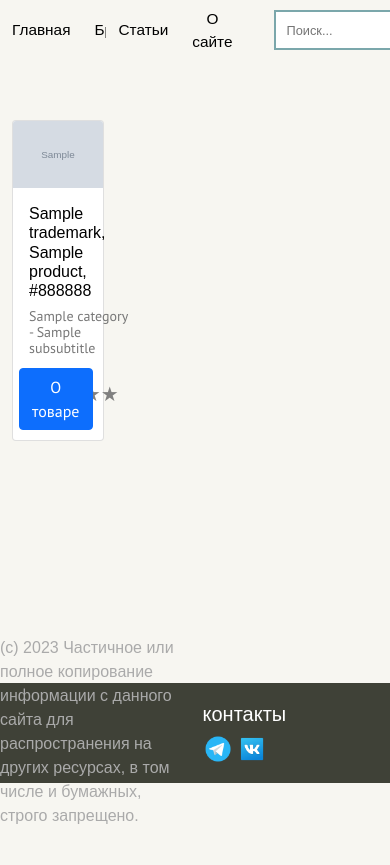
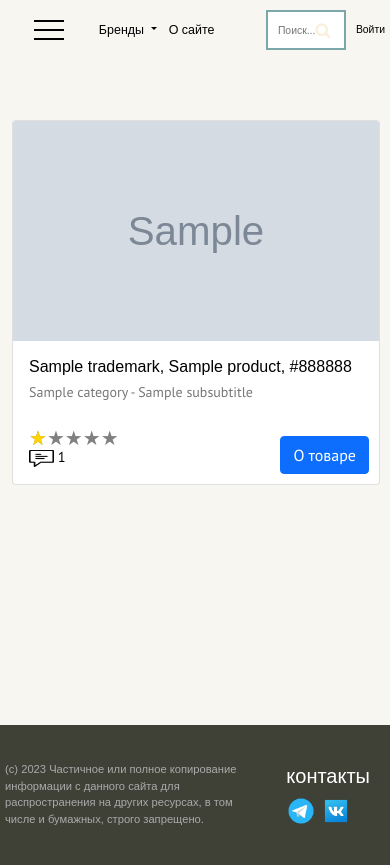
Before and after one commit to ArtemKhrapuzov/Beauty_salon, a Django app: page /new_items/ in a window 390 px wide. Before the commit the page ends 824 px from the top, so only its background shows below. Run offline with Django 4.2, Linux system fonts and the light colour scheme; tables that the repository leaves empty hold one stand-in row (values such as "Sample post"); grey boxes marked "Sample" are stand-in pictures; parts of the project's set-up code (start-up, migrations or seed data) failed here and were passed over; some libraries are stand-ins or nearby versions; some web fonts are replaced.

Commit message:
verstka day7

```diff
--- a/beauty_saloon/service/static/service/css/styles.css
+++ b/beauty_saloon/service/static/service/css/styles.css
@@ -368,6 +368,11 @@ p.link-read-post a {
 	color: #fff;
 	text-decoration: none;
 }
+/* Статьи */
+#cardarticle {
+    width: 33%;
+}
+
 
 div.article-panel {
     background: #eee;
@@ -384,6 +389,11 @@ div.article-panel p.last {
     margin: 0;
     float: right;
 }
+
+.card-img-top {
+    height: 350px;
+}
+/* Конец статьи */
 
 .last-clear {
     position: relative;
@@ -890,8 +900,7 @@ ul.lang-list li a:hover {color: #fdc073;}
     padding-top: 4rem;
 }
 
-.warning, .social {
-  flex: 1;}
+
 
 .social {
     width: 25%;
@@ -903,7 +912,7 @@ ul.lang-list li a:hover {color: #fdc073;}
     position: absolute;
     width: 100%;
     left: 0;
-    height: 100px;
+    height: 140px;
     background: #3F4137;
     z-index:1;
 }
@@ -992,6 +1001,9 @@ ul.lang-list li a:hover {color: #fdc073;}
     }
 
     /* конец карты товаров*/
+    .card-img-top{
+        height: 300px;
+    }
 
 }
 
@@ -1024,7 +1036,6 @@ ul.lang-list li a:hover {color: #fdc073;}
     }
 
     .header__burger {
-
         margin: auto;
         display: block;
         position: relative;
@@ -1092,8 +1103,6 @@ ul.lang-list li a:hover {color: #fdc073;}
         width: 370px;
     }
 
-
-
     .clear button,
     .last-clear {
         display: block;
@@ -1106,24 +1115,145 @@ ul.lang-list li a:hover {color: #fdc073;}
         margin-top: 10px;
     }
 
-
+    /*карты товаров*/
     #cardindex {
         width: 50%;
         margin-bottom:0!important;
     }
+
     /* конец карты товаров*/
     .subscribe {
         margin-top: 1rem;
     }
+    /*карты товаров в сортировке*/
     .btnsort a{
         font-size:0.8rem;
     }
+    /* footer */
     .warning,social {
         padding-top:15px;
         margin-right: 15px;
     }
+    .card-img-top{
+        height: 220px;
+    }
+    .subtitle a,
+    .subsub a,
+    .dropdown-item{
+
+        margin-top: 0;
+    }
 }
+@media (max-width:768px) {
+    .table-page {
+        max-width: 568px;
+    }
+    ul.mainmenu {
+        max-width: 568px;
+        font-size: 0.7em;
+        padding:0;
+    }
+    ul.mainmenu li {
+        margin: 0px 5px 0 5px;
+    }
 
+    ul.mainmenu button,
+    ul.mainmenu a {
+        padding-left: 0;
+    }
+    .search {
+        position: relative;
+        width: 100px;
+    }
+
+    .card-img-top{
+        height: 160px;
+    }
+
+    #cardindex {
+        width: 90%;
+        margin-left: auto;
+        margin-right: auto;
+    }
+    .articleindex,
+    .newindex{
+        padding-top: 15px;
+    }
+    .warning, .social {
+        padding-left: 5px;
+        padding-right: 5px;
+    }
+    .row>* {
+       width: 35%;
+    }
+    #btnindex {
+        padding-right: 0;
+    }
+    .card {
+        width: 33%;
+        box-sizing: unset;
+    }
+
+    .btnsort a{
+        font-size: 0.67rem;
+    }
+    .social {
+        margin-right:15px;
+    }
+}
+@media (max-width:568px) {
+    .card {
+        width: 100%;
+    }
+    .table-page {
+        max-width: 428px;
+    }
+    ul.mainmenu {
+        max-width: 428px;
+        font-size: 0.65em;
+    }
+    .search {
+        width: 80px;
+    }
+    #hid {
+        display:none;
+    }
+    #cardarticle {
+        width: 95%;
+    }
+    #cardindex {
+        width: 100%;
+    }
+    .card-img-top {
+        height: 270px;
+    }
+    #btnindex {
+        padding-right: 50px;
+    }
+
+    .footer p {
+        font-size: 0.7rem;
+    }
+}
+@media (max-width:428px) {
+    .card-title,
+    .card-text {
+        font-size: 0.9rem;
+    }
+    #btnindex a {
+        font-size: 0.7rem;
+    }
+    #btnindex  {
+        padding-right: 85px;
+    }
+    #hidtitle {
+        display:none;
+    }
+    .card-img-top {
+        height: 220px;
+    }
+
+}
 
 /*
 font-family: 'PT Sans', sans-serif;
--- a/beauty_saloon/service/templates/service/base.html
+++ b/beauty_saloon/service/templates/service/base.html
@@ -32,7 +32,7 @@
                     <div class="header__burger">
                         <span></span>
                     </div>
-                    <a href="{% url 'home' %}">
+                    <a href="{% url 'home' %}" id="hidtitle">
                         <button class="btn btn-success "
                                 type="button"
                                 id="multiSelectDropdown"
@@ -60,7 +60,7 @@
                         </ul>
                         {% endfor %}
                     </ul>
-                    <a href="{% url 'article_list' %}">
+                    <a href="{% url 'article_list' %}" id="hid">
                         <button class="btn btn-success "
                                 type="button"
                                 id="multiSelectDropdown"
@@ -94,7 +94,7 @@
                         <li class="last">{{ user.username }} | <a href="{% url 'logout' %}">Выйти</a></li>
                         {% else %}
 
-                        <li class="last"><a href="{% url 'register' %}">Регистрация</a> | <a
+                        <li class="last"><a id="hid" href="{% url 'register' %}">Регистрация | </a><a
                                 href="{% url 'login' %}">Войти</a></li>
                         {% endif %}
 
@@ -212,7 +212,6 @@
                     ресурсах, в том числе и бумажных, строго запрещено.</p>
                 </div>
 
-
                 <div class="social">
                     <h5>контакты</h5>
                 <a href="#"><img class="telegram" src="{% static 'service/images/telegram.png' %}" alt=""></a>
```
Also changed, not shown: beauty_saloon/service/templates/service/index.html (+5 -5 lines), beauty_saloon/service/templates/service/product_list.html (+9 -9 lines).
